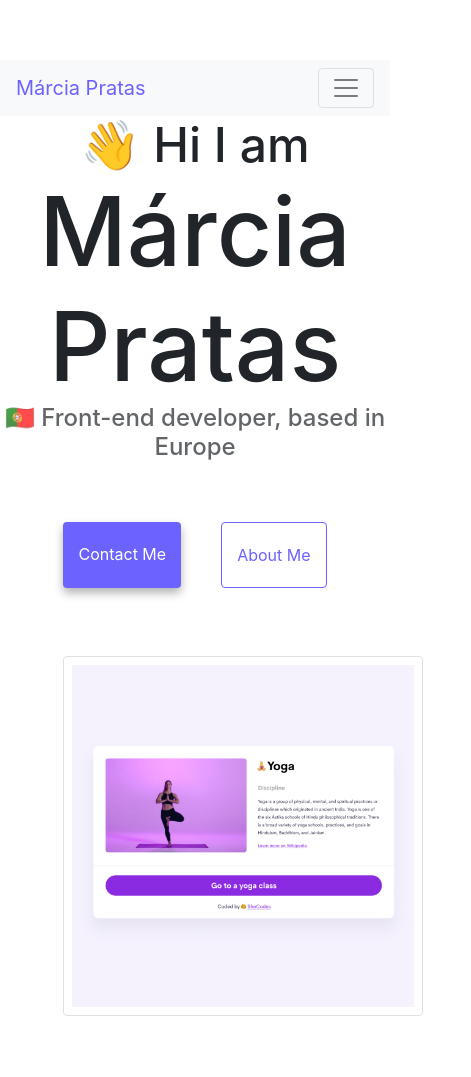
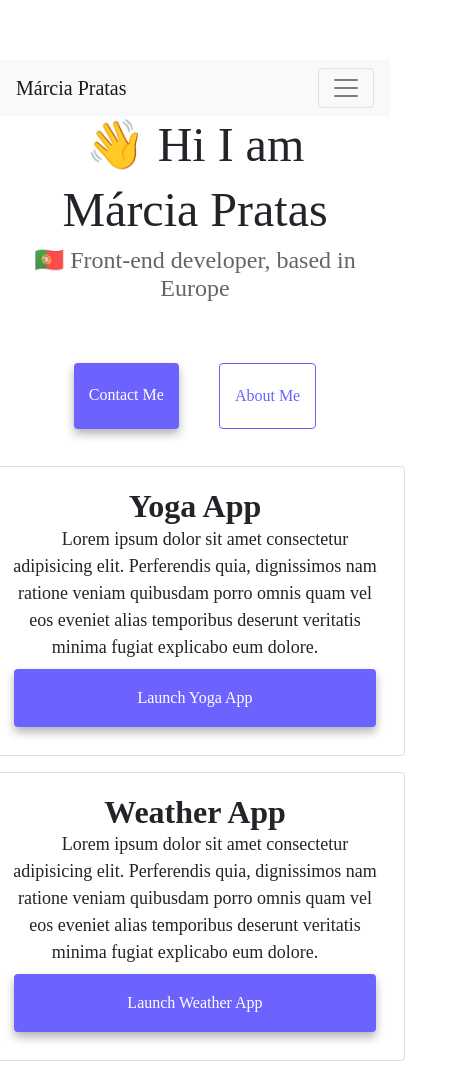
Before and after one commit to MarciaPratas2000/Contact-me--Boostrap-Project, a plain HTML site: page index.html in a window 390 px wide. Shown: the top 1077 px of the page, 471 px wide, since content can reach past the window. Drawn offline with nearby package versions, Linux system fonts and the light colour scheme; a script that the page names is missing.

Commit message:
Adapted my project for mobile devices : CSS media querys

```diff
--- a/css/style.css
+++ b/css/style.css
@@ -1,11 +1,15 @@
+
+/* Define root variables */
 :root {
   --primary-color: #6c63ff;
   --secondary-color: #f5f2fe;
   --box-shadow: 0 5px 10px rgba(0, 0, 0, 0.3);
 }
 
+/* Base styles */
 body {
   margin: 60px auto;
+  font-family: 'Times New Roman', Times, serif;
 }
 
 h1,
@@ -13,6 +17,11 @@
 h3 {
   text-align: center;
   margin: 0;
+}
+
+/* Homepage presentation section */
+.presentation-homepage {
+  padding: 5px;
 }
 
 h1 {
@@ -36,6 +45,11 @@
   text-align: center;
 }
 
+.container {
+  max-width: 100%;
+}
+
+/* Navigation links */
 .navigation-links {
   display: flex;
   margin-top: 40px;
@@ -50,6 +64,7 @@
   text-transform: capitalize;
 }
 
+/* Specific link styles */
 .contact-link {
   background: var(--primary-color);
   box-shadow: var(--box-shadow);
@@ -67,6 +82,7 @@
   display: block;
 }
 
+/* About section */
 .about-paragraphs {
   display: flex;
   justify-content: center;
@@ -84,10 +100,80 @@
   text-decoration: underline;
 }
 
-  .name-logo {
+.name-logo,
+.name-logo:visited {
   margin: 0;
   color: var(--primary-color);
 }
+
+/* Media query for small screens */
+@media (max-width: 576px) {
+  h1 {
+    font-size: 48px;
+    line-height: 1.5;
+  }
+  p {
+    text-align: center;
+    font-weight: 300;
+  }
+  .contact-information h2,
+  .contact-information a {
+    font-size: 20px;
+  }
   .about-me-description p {
-    width: 70%;
+    margin-bottom: 8px;
   }
+  .contact-link {
+    display: block;
+    text-align: center;
+    margin: 0 20px;
+  }
+  .col-md-6 img {
+    display: none;
+  }
+  .col-md-4 img {
+    width: 80%;
+    display: block;
+    margin: 0 auto 5px auto;
+
+  }
+  .col-md-6 {
+    padding-left: 0;
+    padding-right: 0;
+    justify-content: center;
+    text-align: center;
+    margin-bottom: 0 0 20px 0;
+  }
+  .card-text,
+  .card-title {
+    display: inline;
+    text-align: center;
+    width: 100%;
+  }
+  .mb-4 {
+    margin-bottom: 1rem !important;
+  }
+  .card-title .m-2 {
+    margin: 20rem 0 !important;
+  }
+  .card-title {
+    font-size: 32px;
+    font-weight: bold;
+    margin-bottom: 2rem;
+  }
+  .card-body a {
+    display: block;
+  }
+  .container {
+    display: inline;
+    padding: 0;
+  }
+}
+
+@media (min-width: 768px) {
+  .card-text,
+  .card-title {
+    text-align: center;
+    width: 100%;
+  }
+}
--- a/index.html
+++ b/index.html
@@ -21,9 +21,7 @@
   <body>
     <nav class="navbar navbar-expand-lg navbar-light bg-light d-block" id ="developer-presentation">
       <div class="container-fluid">
-        <a class="navbar-brand" href="#">
-          <span class="name-logo">Márcia Pratas</span></a
-        >
+        <a class="navbar-brand name-logo" href="/index.html">Márcia Pratas</a>
         <button
           class="navbar-toggler"
           type="button"
@@ -36,7 +34,7 @@
           <span class="navbar-toggler-icon"></span>
         </button>
         <div class="collapse navbar-collapse" id="navbarNav">
-          <ul class="navbar-nav">
+          <ul class="navbar-nav" >
             <li class="nav-item">
               <a class="nav-link active" aria-current="page" href="/index.html"
                 >Home</a
@@ -52,9 +50,10 @@
         </div>
       </div>
     </nav>
-
+<span class="presentation-home">
     <h2 >👋 Hi I am</h2>
     <h1>Márcia Pratas</h1>
+  </span>
     <h3>🇵🇹 Front-end developer, based in Europe</h3>
     <div class="navigation-links">
       <a href="/about.html#contact" class="contact-link" id="contact-link"
@@ -69,15 +68,15 @@
           <img
             src="/images/yoga.png"
             alt="yoga-image"
-            class="img-fluid rounded shadow-sm p-2 border m-5"
+            class="img-fluid rounded shadow-sm border p-2 m-3"
           />
         </div>
         <div class="col-md-6">
-          <div class="card border-none p-2 m-5">
-            <div class="card-body m-0 p-0">
-              <h2 class="border card-title m-2 p-0 text-left">Yoga App</h2>
+          <div class="card mt-3 ">
+            <div class="card-body ">
+              <h2 class=" card-title text-left">Yoga App</h2>
               <br>
-              <p class="border card-text m-2 mb-4 p-0 text-left ">Lorem ipsum dolor sit amet consectetur adipisicing elit. Perferendis quia, dignissimos nam ratione veniam quibusdam porro omnis quam vel eos eveniet alias temporibus deserunt veritatis minima fugiat explicabo eum dolore.
+              <p class=" card-text mb-4 text-left ">Lorem ipsum dolor sit amet consectetur adipisicing elit. Perferendis quia, dignissimos nam ratione veniam quibusdam porro omnis quam vel eos eveniet alias temporibus deserunt veritatis minima fugiat explicabo eum dolore.
 
               </p>
               <a href="/index.html#developer-presentation" class="btn contact-link m-2 p-3 ">Launch Yoga App</a>
@@ -87,41 +86,41 @@
         </div>
         <div class="row">
         <div class="col-md-6 ">
-          <div class="card border-none p-2 m-5">
-            <div class="card-body m-0 p-0 ">
-              <h2 class="border card-title m-2 p-0 text-left">Weather App</h2>
+          <div class="card  mt-3">
+            <div class="card-body ">
+              <h2 class=" card-title text-left">Weather App</h2>
                <br>
-              <p class="border card-text m-2 mb-4 p-0 text-left ">Lorem ipsum dolor sit amet consectetur adipisicing elit. Perferendis quia, dignissimos nam ratione veniam quibusdam porro omnis quam vel eos eveniet alias temporibus deserunt veritatis minima fugiat explicabo eum dolore.
+              <p class=" card-text mb-4 text-left ">Lorem ipsum dolor sit amet consectetur adipisicing elit. Perferendis quia, dignissimos nam ratione veniam quibusdam porro omnis quam vel eos eveniet alias temporibus deserunt veritatis minima fugiat explicabo eum dolore.
 
               </p>
               <a href="/index.html#developer-presentation" class="btn contact-link m-2 p-3">Launch Weather App</a>
             </div>
           </div>
         </div>
-        <div class="col-md-6">
+        <div class="col-md-6 ">
           <img
             src="/images/weather.png"
             alt="weather-image"
-            class="img-fluid rounded shadow-sm p-2 border m-5"
+            class="img-fluid rounded shadow-sm border p-2 m-3"
           />
         </div>
          </div>
-        <div class="row">
+        <div class="row ">
         <div class="col-md-6">
           <img
             src="/images/yogurt.png"
             alt="yogurt-image"
-            class="img-fluid rounded shadow-sm p-2 border m-5"
+            class="img-fluid rounded shadow-sm border p-2 m-3"
           />
         </div>
         <div class="col-md-6">
-          <div class="card border-none p-2 m-5">
-            <div class="card-body m-0 p-0">
-              <h2 class="border card-title m-2 p-0 text-left">Yogurt App</h2>
+          <div class="card mt-3">
+            <div class="card-body ">
+              <h2 class=" card-title text-left">Yogurt App</h2>
                <br>
-              <p class=" border card-text m-2 mb-4 p-0 text-left  ">Lorem ipsum dolor sit amet consectetur adipisicing elit. Perferendis quia, dignissimos nam ratione veniam quibusdam porro omnis quam vel eos eveniet alias temporibus deserunt veritatis minima fugiat explicabo eum dolore.
+              <p class="  card-text mb-4 text-left  ">Lorem ipsum dolor sit amet consectetur adipisicing elit. Perferendis quia, dignissimos nam ratione veniam quibusdam porro omnis quam vel eos eveniet alias temporibus deserunt veritatis minima fugiat explicabo eum dolore.
               </p>
-              <a href="/index.html#developer-presentation"" class="btn contact-link m-2 p-3 ">Launch Yogurt App </a>
+              <a href="/index.html#developer-presentation" class="btn contact-link m-2 p-3 ">Launch Yogurt App </a>
               </div>
             </div>
           </div>
```
Also changed, not shown: about.html (+4 -5 lines). Lines whose indentation alone changed are shown as unchanged.
